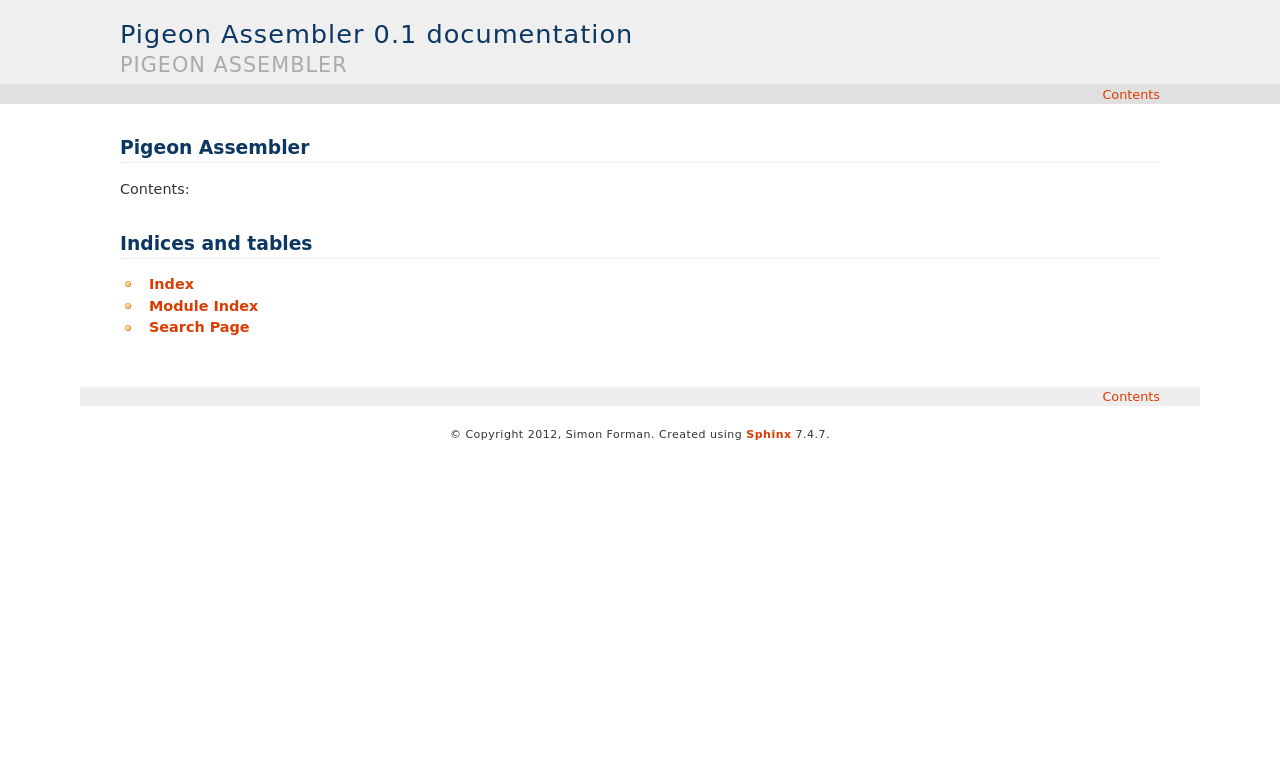
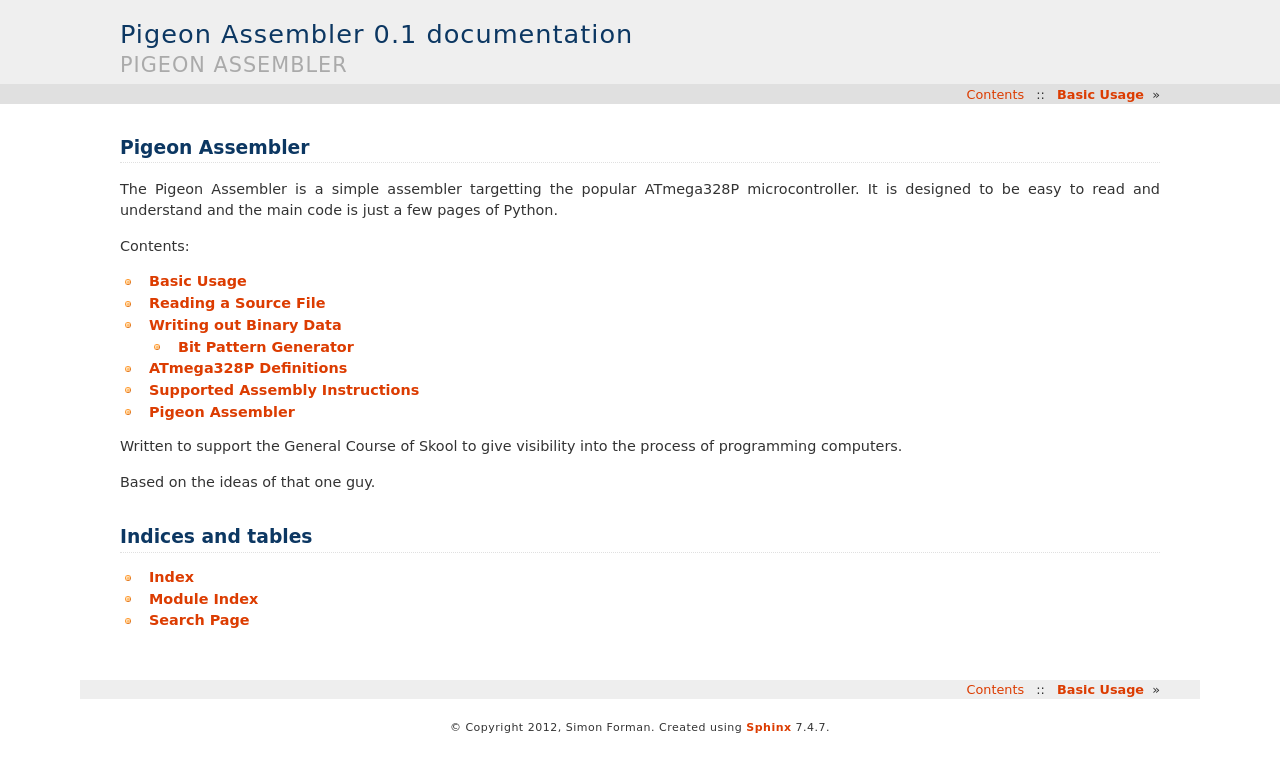
Before and after one commit to PhoenixBureau/PigeonComputer, a Sphinx documentation site: the page built from docs/index.rst, in a window 1280 px wide. Shown: the top 772 px of the page. Built offline with Sphinx 7.4.7, drawn with Linux system fonts in a browser that asks for light colours.

Commit message:
Skeleton of docs

```diff
--- a/docs/conf.py
+++ b/docs/conf.py
@@ -86,6 +86,7 @@ pygments_style = 'sphinx'
 # A list of ignored prefixes for module index sorting.
 #modindex_common_prefix = []
 
+autodoc_default_flags = ['members', 'undoc-members', 'show-inheritance']
 
 # -- Options for HTML output ---------------------------------------------------
 
--- a/docs/index.rst
+++ b/docs/index.rst
@@ -6,14 +6,27 @@
 Pigeon Assembler
 ============================================
 
+The Pigeon Assembler is a simple assembler targetting the popular
+ATmega328P microcontroller.  It is designed to be easy to read and
+understand and the main code is just a few pages of Python.
+
 Contents:
 
 .. toctree::
    :maxdepth: 2
 
+   basic_usage
+   reading
+   writing
+   m328P
+   instructions
+   pyavrasm
 
 
+Written to support the General Course of Skool to give visibility into
+the process of programming computers.
 
+Based on the ideas of that one guy.
 
 Indices and tables
 ==================
--- /dev/null
+++ b/docs/m328P.rst
@@ -0,0 +1,4 @@
+ATmega328P Definitions
+============================================
+
+.. automodule:: m328P_def
--- /dev/null
+++ b/docs/pyavrasm.rst
@@ -0,0 +1,5 @@
+Pigeon Assembler
+============================================
+
+
+.. automodule:: pyavrasm
--- /dev/null
+++ b/docs/writing.rst
@@ -0,0 +1,9 @@
+Writing out Binary Data
+============================================
+
+HEX file, binary, intermediate stages.
+
+Bit Pattern Generator
+---------------------
+
+.. autofunction:: util.K
--- a/pyavrasm.py
+++ b/pyavrasm.py
@@ -15,6 +15,9 @@ from util import (
 
 
 class DirectivesMixin(object):
+  '''
+  I am a docstring!
+  '''
 
   def define(self, **defs):
     for k, v in defs.iteritems():
```
Also changed, not shown: docs/basic_usage.rst (added, +8 -0 lines), docs/instructions.rst (added, +9 -0 lines), docs/reading.rst (added, +7 -0 lines).
